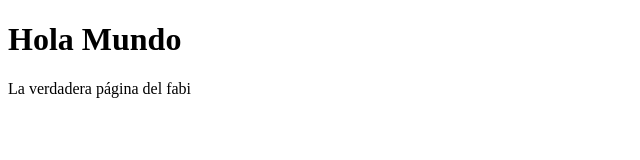
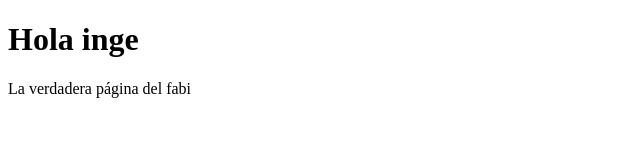
Before and after one commit to Favofrito3/PaginaPruebas, a plain HTML site: page index.html in a window 1280 px wide. Shown: the whole page, without its empty margins (0-640 px from the left). Drawn offline with Linux system fonts and the light colour scheme.

Commit message:
chore: inge

```diff
--- a/index.html
+++ b/index.html
@@ -6,7 +6,7 @@
     <title>PaginaPruebas</title>
 </head>
 <body>
-    <h1>Hola Mundo</h1>
+    <h1>Hola inge</h1>
     <p>La verdadera página del fabi</p>
 </body>
 </html>
```
